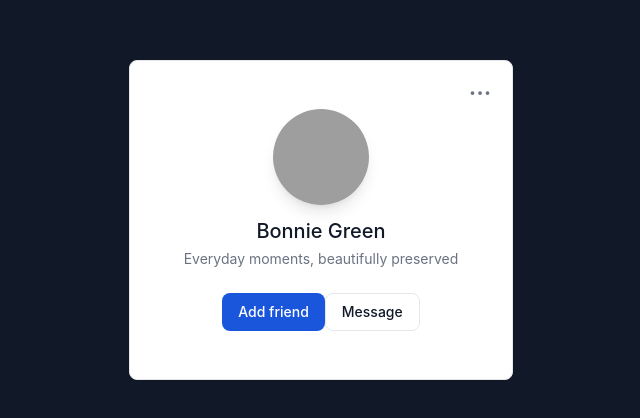
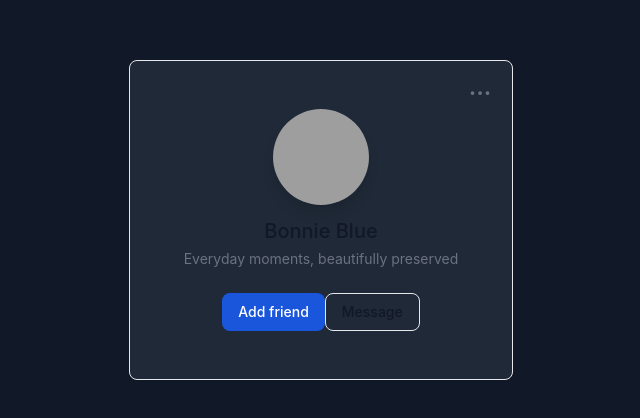
Before and after one commit to programmer-mugdho/testing-github, a plain HTML site: page index.html in a window 1280 px wide. Shown: the part 180-598 px from the top of the page, without its empty margins (319-959 px from the left). Drawn offline with nearby package versions, Linux system fonts and the light colour scheme; grey boxes are pictures that could not be loaded.

Commit message:
Update index.html

```diff
--- a/index.html
+++ b/index.html
@@ -12,7 +12,7 @@
     <div
         style="height: 100vh; width:100; background-color:#111827; align-items:center; justify-content:center; display:flex">
         <div
-            class="w-full max-w-sm h-80 bg-white border border-gray-200 rounded-lg shadow-sm dark:bg-gray-800 dark:border-gray-700">
+            class="w-full max-w-sm h-80 bg-gray-800 border border-gray-200 rounded-lg shadow-sm dark:bg-gray-800 dark:border-gray-700">
             <div class="flex justify-end px-4 pt-4">
                 <button id="dropdownButton" data-dropdown-toggle="dropdown"
                     class="inline-block text-gray-500 dark:text-gray-400 hover:bg-gray-100 dark:hover:bg-gray-700 focus:ring-4 focus:outline-none focus:ring-gray-200 dark:focus:ring-gray-700 rounded-lg text-sm p-1.5"
@@ -26,7 +26,7 @@
                 </button>
                 <!-- Dropdown menu -->
                 <div id="dropdown"
-                    class="z-10 hidden text-base list-none bg-white divide-y divide-gray-100 rounded-lg shadow-sm w-44 dark:bg-gray-700">
+                    class="z-10 hidden text-base list-none bg-gray-800 divide-y divide-gray-100 rounded-lg shadow-sm w-44 dark:bg-gray-700">
                     <ul class="py-2" aria-labelledby="dropdownButton">
                         <li>
                             <a href="#"
@@ -48,14 +48,14 @@
                 <img class="w-24 h-24 mb-3 object-[0_10%] object-cover rounded-full shadow-lg"
                     src="https://images.pexels.com/photos/573299/pexels-photo-573299.jpeg?_gl=1*17uqmgj*_ga*MTIwMzU1OTY0Ni4xNzUyODYzODM0*_ga_8JE65Q40S6*czE3NTI4NjM4MzMkbzEkZzEkdDE3NTI4NjQ2MDgkajM4JGwwJGgw"
                     alt="Bonnie image" />
-                <h5 class="mb-1 text-xl font-medium text-gray-900 dark:text-white">Bonnie Green</h5>
+                <h5 class="mb-1 text-xl font-medium text-gray-900 dark:text-white">Bonnie Blue</h5>
                 <span class="text-sm text-gray-500 dark:text-gray-400">Everyday moments, beautifully preserved</span>
                 <div class="flex mt-4 md:mt-6">
                     <a href="#"
                         class="inline-flex items-center px-4 py-2 text-sm font-medium text-center text-white bg-blue-700 rounded-lg hover:bg-blue-800 focus:ring-4 focus:outline-none focus:ring-blue-300 dark:bg-blue-600 dark:hover:bg-blue-700 dark:focus:ring-blue-800">Add
                         friend</a>
                     <a href="#"
-                        class="py-2 px-4 ms-2 text-sm font-medium text-gray-900 focus:outline-none bg-white rounded-lg border border-gray-200 hover:bg-gray-100 hover:text-blue-700 focus:z-10 focus:ring-4 focus:ring-gray-100 dark:focus:ring-gray-700 dark:bg-gray-800 dark:text-gray-400 dark:border-gray-600 dark:hover:text-white dark:hover:bg-gray-700">Message</a>
+                        class="py-2 px-4 ms-2 text-sm font-medium text-gray-900 focus:outline-none bg-gray-800 rounded-lg border border-gray-200 hover:bg-gray-100 hover:text-blue-700 focus:z-10 focus:ring-4 focus:ring-gray-100 dark:focus:ring-gray-700 dark:bg-gray-800 dark:text-gray-400 dark:border-gray-600 dark:hover:text-white dark:hover:bg-gray-700">Message</a>
                 </div>
             </div>
         </div>
```
